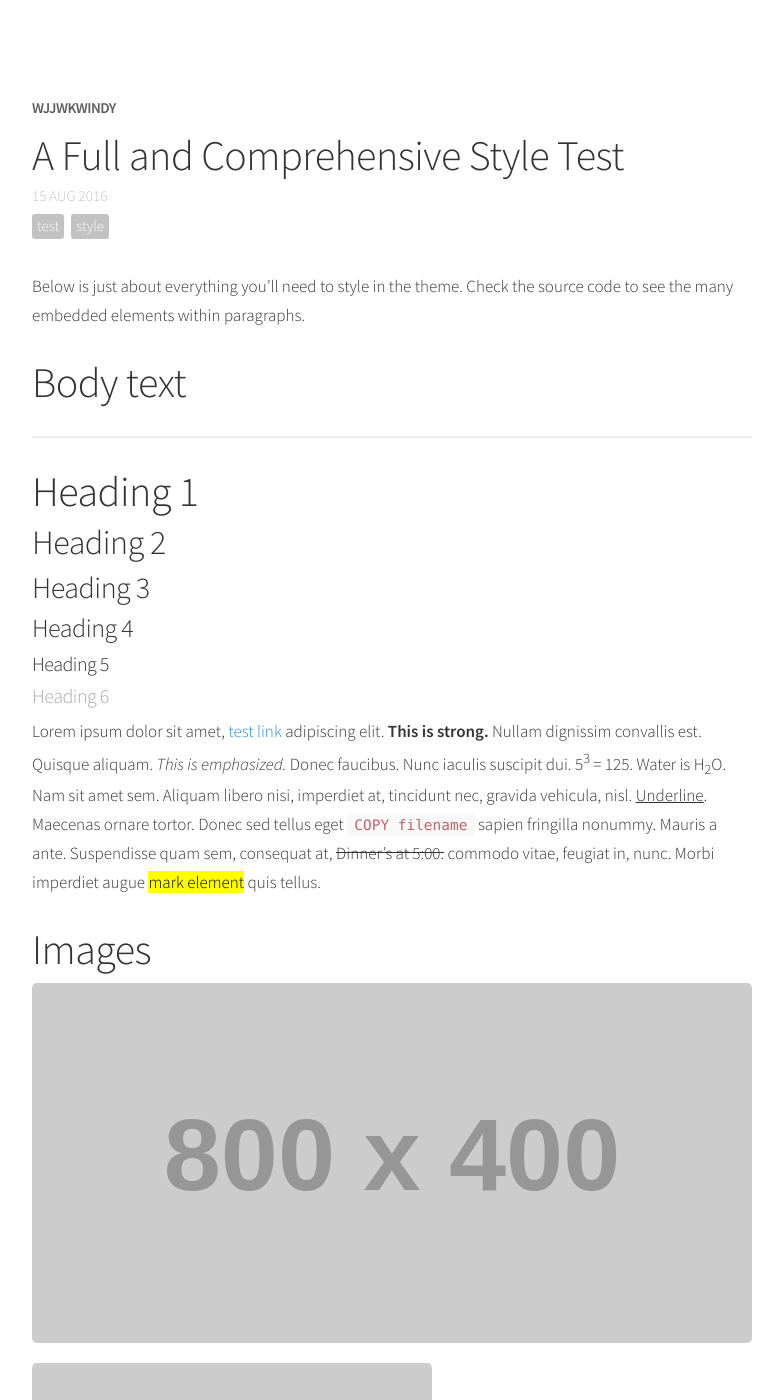
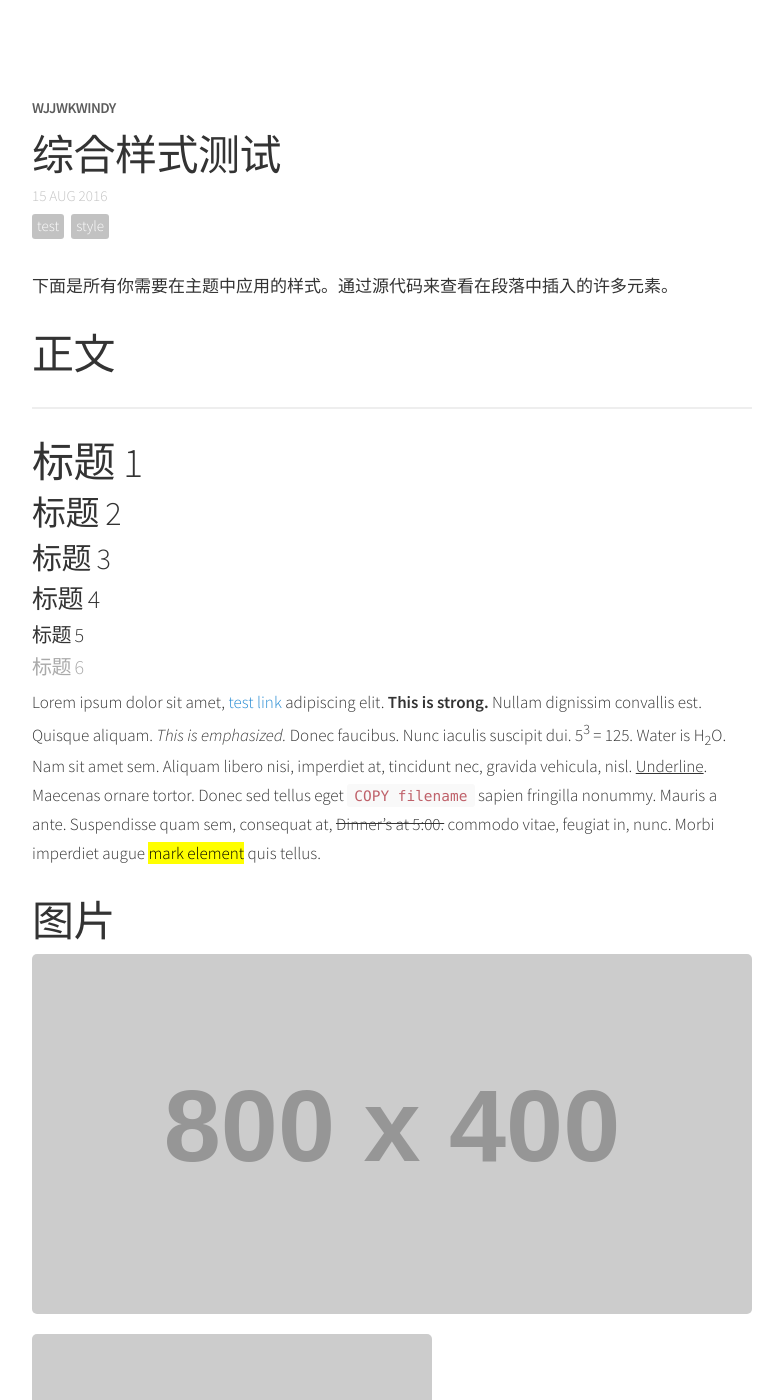
Before and after one commit to wjjwkwindy/wjjwkwindy.github.io, a Jekyll site: the page built from _posts/2016-08-15-style-test.md, in a window 1280 px wide and 1400 px high. Shown: the whole window, without its empty margins (248-1031 px from the left). Built offline with Jekyll 4.4.1, drawn with Linux system fonts in a browser that asks for light colours; nearby versions of some CDN libraries; comment, search, counter and statistics services are not loaded; some of the changed text lies outside the part shown.

Commit message:
修改文章《代码高亮》、《综合样式测试》为中文
1.修改文章《代码高亮 Syntax highlighting》为中文：
  a.翻译英语-->中文。
  b.更改 ‘Syntax highlighting’ Wiki链接为中文Wiki链接。
  c.更改Git Gist代码链接为自己创建的page.html链接。
2.修改文章《综合样式测试》为中文：
  a.翻译英语-->中文。

````diff
--- a/_posts/2016-08-15-style-test.md
+++ b/_posts/2016-08-15-style-test.md
@@ -1,46 +1,45 @@
 ---
 layout: post
-title: "A Full and Comprehensive Style Test"
-description: "Test post for style"
+title: "综合样式测试"
+description: "测试文章的样式"
 date: 2016-08-15
 tags: [test, style]
 comments: true
 share: true
 ---
 
-Below is just about everything you'll need to style in the theme. Check the source code to see the many embedded elements within paragraphs.
-
-# Body text
+下面是所有你需要在主题中应用的样式。通过源代码来查看在段落中插入的许多元素。
+# 正文
 
 ---
 
-# Heading 1
+# 标题 1
 
-## Heading 2
+## 标题 2
 
-### Heading 3
+### 标题 3
 
-#### Heading 4
+#### 标题 4
 
-##### Heading 5
+##### 标题 5
 
-###### Heading 6
+###### 标题 6
 
 Lorem ipsum dolor sit amet, [test link](#) adipiscing elit. **This is strong.** Nullam dignissim convallis est. Quisque aliquam. *This is emphasized.* Donec faucibus. Nunc iaculis suscipit dui. 5<sup>3</sup> = 125. Water is H<sub>2</sub>O. Nam sit amet sem. Aliquam libero nisi, imperdiet at, tincidunt nec, gravida vehicula, nisl. <u>Underline</u>. Maecenas ornare tortor. Donec sed tellus eget `COPY filename` sapien fringilla nonummy. Mauris a ante. Suspendisse quam sem, consequat at, <del>Dinner’s at 5:00.</del> commodo vitae, feugiat in, nunc. Morbi imperdiet augue <mark>mark element</mark> quis tellus.
 
-# Images
+# 图片
 
 ![Large example image](http://placehold.it/800x400 "Large example image")
 ![Medium example image](http://placehold.it/400x200 "Medium example image")
 ![Small example image](http://placehold.it/200x200 "Small example image")
 
-# Blockquotes
+# 引用
 
 > Lorem ipsum dolor sit amet, test link adipiscing elit. Nullam dignissim convallis est. Quisque aliquam.
 
-# List Types
+# 列表类型
 
-### Ordered Lists
+### 有序列表
 
 1. Item one
    1. sub item one
@@ -78,9 +77,9 @@ Maruku
 | Foot1   | Foot2   | Foot3
 
 
-# Code Snippets
+# 代码段
 
-Syntax highlighting via Rouge
+代码高亮 via Rouge
 
 ```css
 #container {
@@ -90,7 +89,7 @@ Syntax highlighting via Rouge
 }
 ```
 
-Non Pygments code example
+没有运用Pygments的代码示例
 
     <div id="awesome">
         <p>This is great isn't it?</p>
````
Also changed, not shown: other parts of _posts/2016-08-15-style-test.md (+3 -3 lines), _posts/2013-08-16-code-highlighting-post.md (+12 -10 lines).
